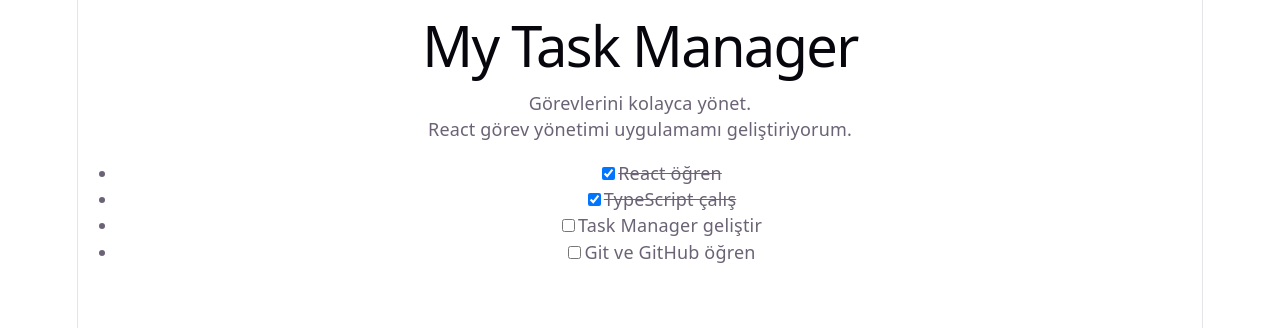
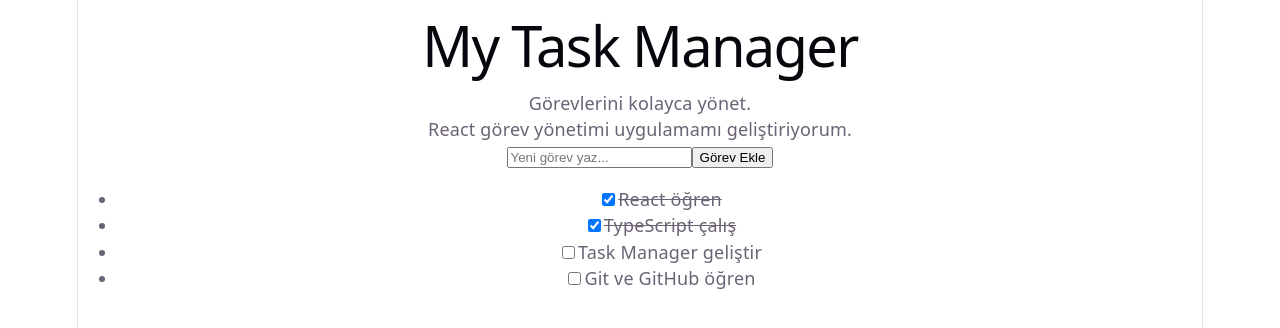
Before and after one commit to haydindev/task-management, a React (Vite) app: page / in a window 1280 px wide. Shown: the top 328 px of the page. Built offline with nearby package versions, Linux system fonts and the light colour scheme.

Commit message:
feat: add task creation form

```diff
--- a/src/App.tsx
+++ b/src/App.tsx
@@ -1,4 +1,6 @@
+
 import { useState } from "react";
+import TaskForm from "./components/TaskForm";
 import TaskItem from "./components/TaskItem";
 import type { Task } from "./types/task";
 
@@ -11,6 +13,16 @@ const initialTasks: Task[] = [
 
 function App() {
   const [tasks, setTasks] = useState<Task[]>(initialTasks);
+
+  function addTask(title: string) {
+    const newTask: Task = {
+      id: crypto.randomUUID(),
+      title: title,
+      completed: false,
+    };
+
+    setTasks((prevTasks) => [...prevTasks, newTask]);
+  }
 
   function toggleTask(id: string) {
     setTasks((prevTasks) =>
@@ -28,6 +40,8 @@ function App() {
       <p>Görevlerini kolayca yönet.</p>
       <p>React görev yönetimi uygulamamı geliştiriyorum.</p>
 
+      <TaskForm onAddTask={addTask} />
+
       <ul>
         {tasks.map((task) => (
           <TaskItem
--- /dev/null
+++ b/src/components/TaskForm.tsx
@@ -0,0 +1,37 @@
+
+import { useState } from "react";
+import type { FormEvent } from "react";
+
+type TaskFormProps = {
+  onAddTask: (title: string) => void;
+};
+
+function TaskForm({ onAddTask }: TaskFormProps) {
+  const [title, setTitle] = useState("");
+
+  function handleSubmit(event: FormEvent<HTMLFormElement>) {
+    event.preventDefault();
+
+    const trimmedTitle = title.trim();
+
+    if (!trimmedTitle) return;
+
+    onAddTask(trimmedTitle);
+    setTitle("");
+  }
+
+  return (
+    <form onSubmit={handleSubmit}>
+      <input
+        type="text"
+        placeholder="Yeni görev yaz..."
+        value={title}
+        onChange={(event) => setTitle(event.target.value)}
+      />
+
+      <button type="submit">Görev Ekle</button>
+    </form>
+  );
+}
+
+export default TaskForm;
```
